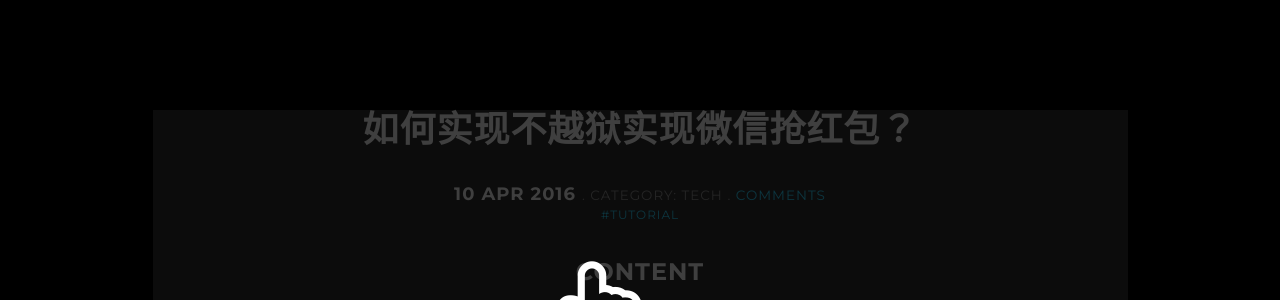
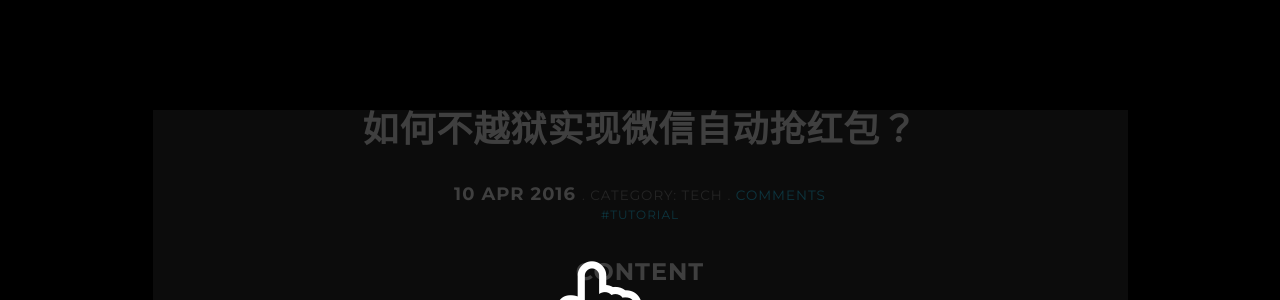
Before and after one commit to kangwang1988/kangwang1988.github.io, a Jekyll site: the page built from _posts/2016-04-10-how-to-rob-wechat-red-envelop-automatically.md, in a window 1280 px wide and 900 px high. Shown: the part 140-440 px from the top of the window. Built offline with Jekyll 4.4.1, drawn with Linux system fonts in a browser that asks for light colours; nearby versions of some CDN libraries; comment, search, counter and statistics services are not loaded; a style sheet for code colours, icons or effects is not loaded.

Commit message:
New post & resource.

```diff
--- a/_posts/2016-04-10-how-to-rob-wechat-red-envelop-automatically.md
+++ b/_posts/2016-04-10-how-to-rob-wechat-red-envelop-automatically.md
@@ -2,7 +2,7 @@
 layout: post
 comments: true
 section-type: post
-title: 如何实现不越狱实现微信抢红包？
+title: 如何不越狱实现微信自动抢红包？
 category: tech
 tags: [ 'tutorial' ]
 ---
```
